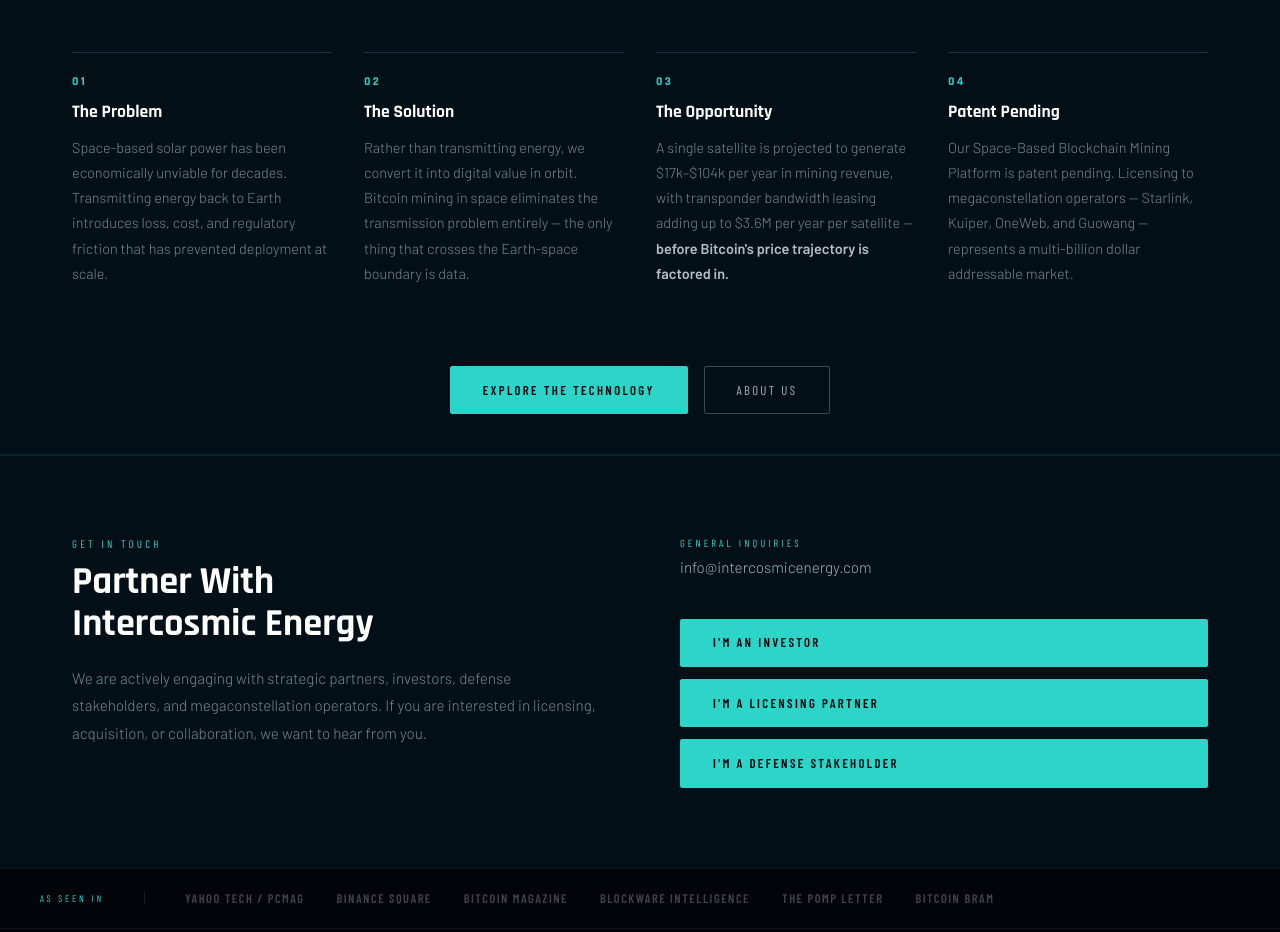
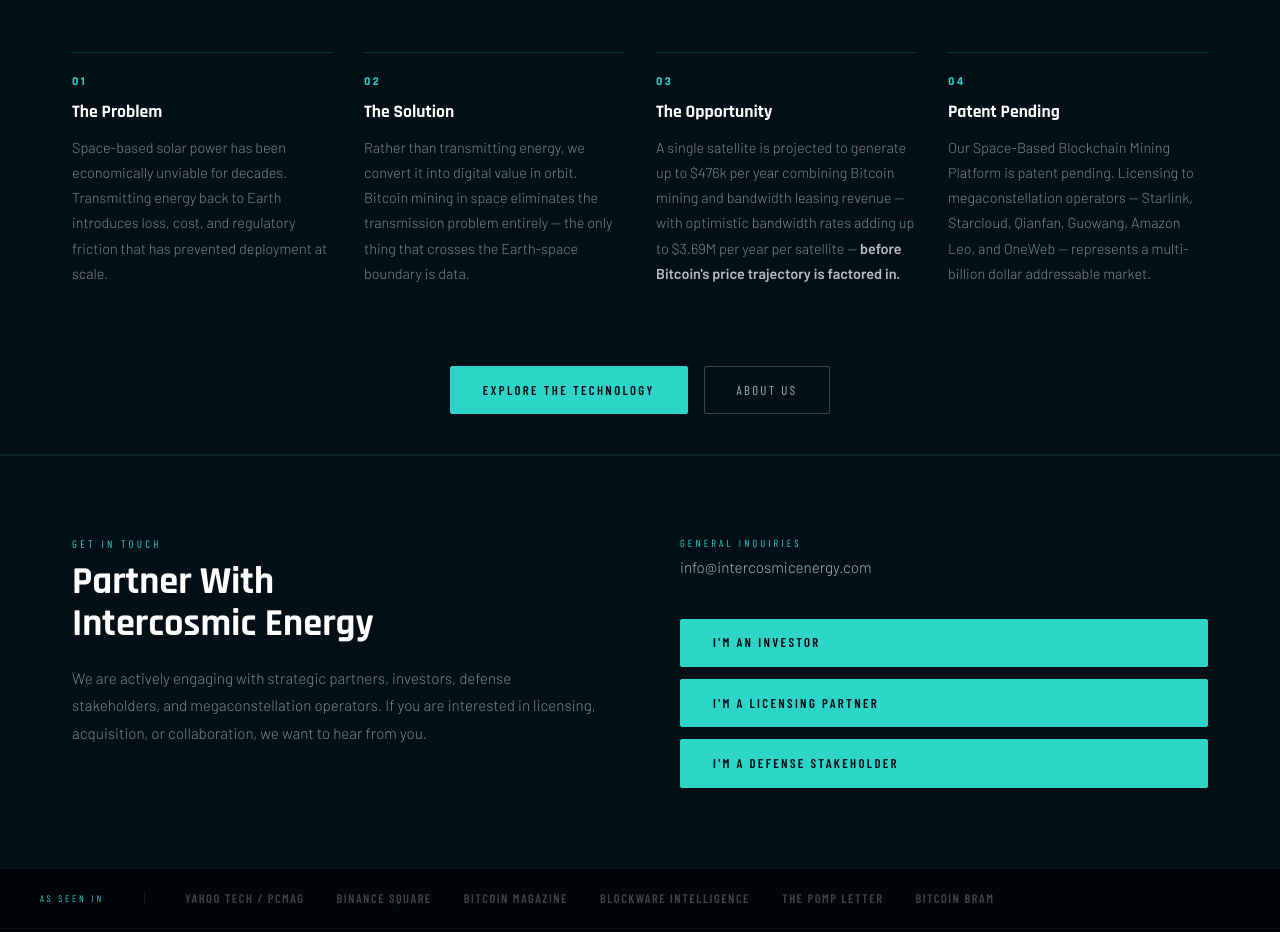
Before and after one commit to intercosmicenergy/intercosmicenergy-website, a website: page index.html in a window 1280 px wide. Shown: the part 1260-2192 px from the top of the page. Drawn offline with nearby package versions, Linux system fonts and the light colour scheme; a web font is replaced by a local one.

Commit message:
Updated revenue projection and megaconstelations on the homepage.

```diff
--- a/index.html
+++ b/index.html
@@ -480,12 +480,12 @@
       <div class="pitch-pillar">
         <div class="pitch-pillar-num">03</div>
         <div class="pitch-pillar-title">The Opportunity</div>
-        <div class="pitch-pillar-body">A single satellite is projected to generate $17k–$104k per year in mining revenue, with transponder bandwidth leasing adding up to $3.6M per year per satellite — <strong style="color: rgba(226,234,242,0.8); font-weight: 600;">before Bitcoin's price trajectory is factored in.</strong></div>
+        <div class="pitch-pillar-body">A single satellite is projected to generate up to $476k per year combining Bitcoin mining and bandwidth leasing revenue — with optimistic bandwidth rates adding up to $3.69M per year per satellite — <strong style="color: rgba(226,234,242,0.8); font-weight: 600;">before Bitcoin's price trajectory is factored in.</strong></div>
       </div>
       <div class="pitch-pillar">
         <div class="pitch-pillar-num">04</div>
         <div class="pitch-pillar-title">Patent Pending</div>
-        <div class="pitch-pillar-body">Our Space-Based Blockchain Mining Platform is patent pending. Licensing to megaconstellation operators — Starlink, Kuiper, OneWeb, and Guowang — represents a multi-billion dollar addressable market.</div>
+        <div class="pitch-pillar-body">Our Space-Based Blockchain Mining Platform is patent pending. Licensing to megaconstellation operators — Starlink, Starcloud, Qianfan, Guowang, Amazon Leo, and OneWeb — represents a multi-billion dollar addressable market.</div>
       </div>
     </div>
   </div>
--- a/sitemap.xml
+++ b/sitemap.xml
@@ -3,7 +3,7 @@
 
   <url>
     <loc>https://www.intercosmicenergy.com/</loc>
-    <lastmod>2026-03-28</lastmod>
+    <lastmod>2026-03-29</lastmod>
     <changefreq>monthly</changefreq>
     <priority>1.0</priority>
   </url>
```
